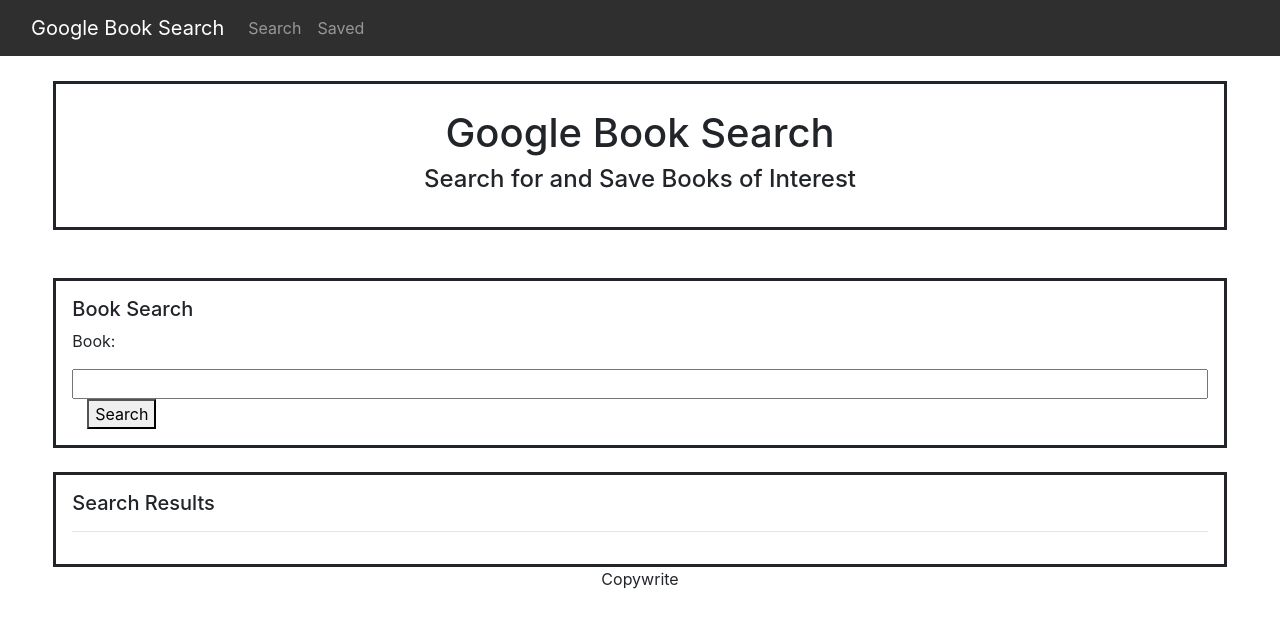
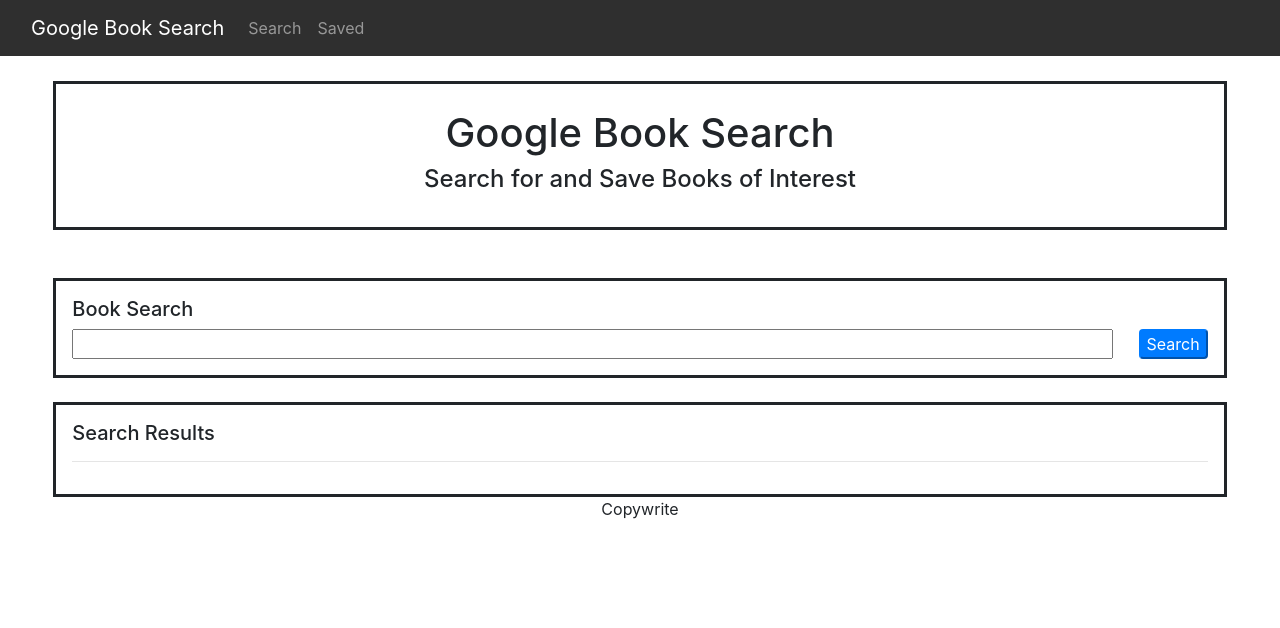
Before and after one commit to hill1635/hill-book-search, a React (Create React App) app in the folder client/: page / in a window 1280 px wide. Shown: the top 628 px of the page. Built offline with nearby package versions, Linux system fonts and the light colour scheme.

Commit message:
Styling and clearfix added.

```diff
--- a/client/src/components/SearchBtn/index.js
+++ b/client/src/components/SearchBtn/index.js
@@ -3,9 +3,7 @@
 
 function SearchBtn(props) {
   return (
-    <div className="col-12 mx-auto">
-      <button className="searchBtn" onClick={props.onClick}>Search</button>
-    </div>
+      <button className="searchBtn rounded btn-primary ml-1 float-right" onClick={props.onClick}>Search</button>
   );
 }
 
--- a/client/src/components/SearchBtn/style.css
+++ b/client/src/components/SearchBtn/style.css
@@ -0,0 +1,5 @@
+.searchBtn:after {
+    content: "";
+    display: table;
+    clear: both;
+}
--- a/client/src/components/SearchDiv/index.js
+++ b/client/src/components/SearchDiv/index.js
@@ -6,8 +6,7 @@
   return (
     <div className="searchDiv col-11 mx-auto mt-5 p-3">
       <h5>Book Search</h5>
-      <p>Book:</p>
-      <input className="searchInput col-12" type="text" onChange={props.onChange}></input>
+      <input className="searchInput col-11" type="text" onChange={props.onChange}></input>
       <SearchBtn
       onClick={props.onClick}
       search={props.search}
--- a/client/src/components/SearchDiv/style.css
+++ b/client/src/components/SearchDiv/style.css
@@ -1,3 +1,9 @@
 .searchDiv {
   border-style: solid;
 }
+
+.searchDiv:after {
+  content: "";
+  display: table;
+  clear: both;
+}
```
